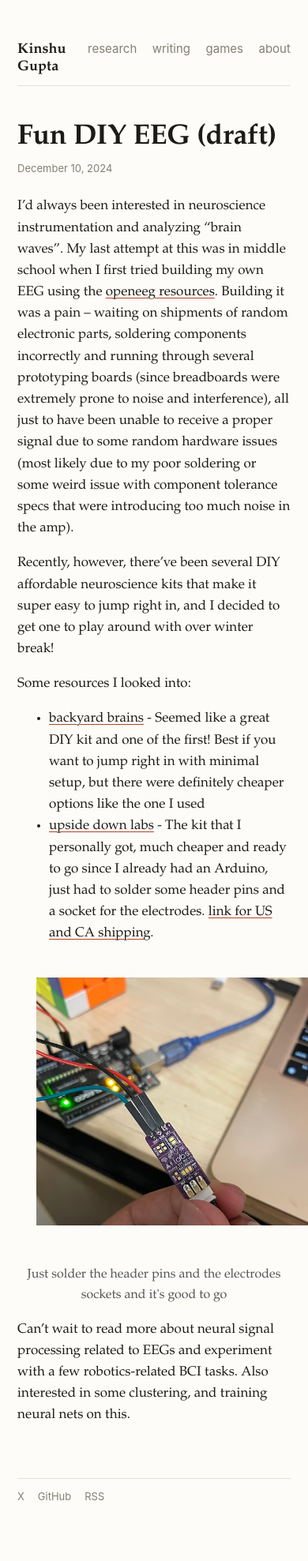
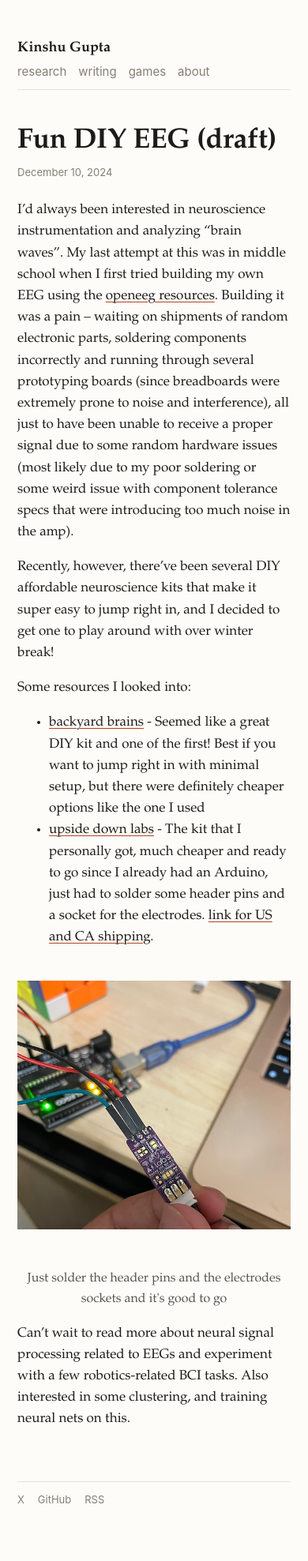
Before and after one commit to kinshu0/kinshu0.github.io, a Jekyll site: the page built from _posts/2024-12-10-fun-diy-eeg.md, in a window 390 px wide. Shown: the whole page at 79% size. Built offline with Jekyll 4.4.1, drawn with Linux system fonts in a browser that asks for light colours.

Commit message:
Phone layout: header wraps cleanly, EEG post image no longer overflows
Co-Authored-By: Claude Fable 5.2 <noreply@anthropic.com>

```diff
--- a/_posts/2024-12-10-fun-diy-eeg.md
+++ b/_posts/2024-12-10-fun-diy-eeg.md
@@ -20,7 +20,7 @@ Some resources I looked into:
 - [upside down labs](https://upsidedownlabs.tech/) - The kit that I personally got, much cheaper and ready to go since I already had an Arduino, just had to solder some header pins and a socket for the electrodes. [link for US and CA shipping](https://www.mouser.ca/manufacturer/upside-down-labs/).
 
 <div style="text-align: center;">
-    <img src="/assets/eeg/upsidedown.jpg" alt="upside down" style="max-width: 100%; height: auto; margin: 1.5rem;">
+    <img src="/assets/eeg/upsidedown.jpg" alt="upside down" style="max-width: 100%; height: auto; margin: 1.5rem 0;">
     <p style="font-size: 16px; color: #555;">Just solder the header pins and the electrodes sockets and it's good to go</p>
 </div>
 
--- a/assets/css/site.css
+++ b/assets/css/site.css
@@ -24,7 +24,7 @@ header {
   font: 15px/1.4 var(--sans);
 }
 header a { text-decoration: none; }
-header .name { font: 700 18px/1.2 var(--serif); }
+header .name { font: 700 18px/1.2 var(--serif); white-space: nowrap; }
 header nav { display: flex; gap: 1.3em; color: var(--dim); }
 footer {
   margin-top: 5em; padding-top: 1em; border-top: 1px solid var(--line);
@@ -85,5 +85,7 @@ hr { border: 0; border-top: 1px solid var(--line); margin: 2.4em 0; }
 @media (max-width: 980px) { figure.wide { margin-left: 0; margin-right: 0; } }
 @media (max-width: 560px) {
   body { font-size: 17px; }
+  header { flex-wrap: wrap; row-gap: .5em; column-gap: 1em; }
+  header nav { gap: 1em; }
   .entry img { width: 96px; height: 72px; }
 }
```
